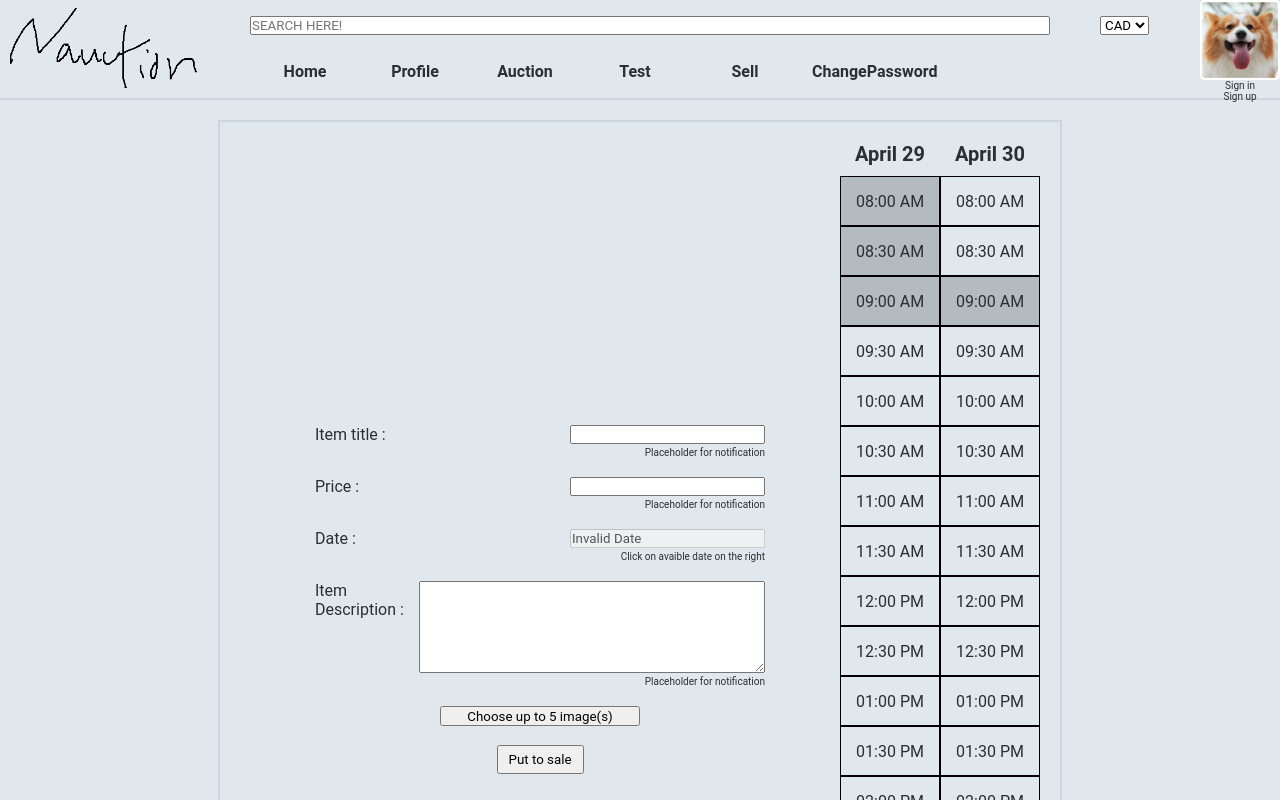
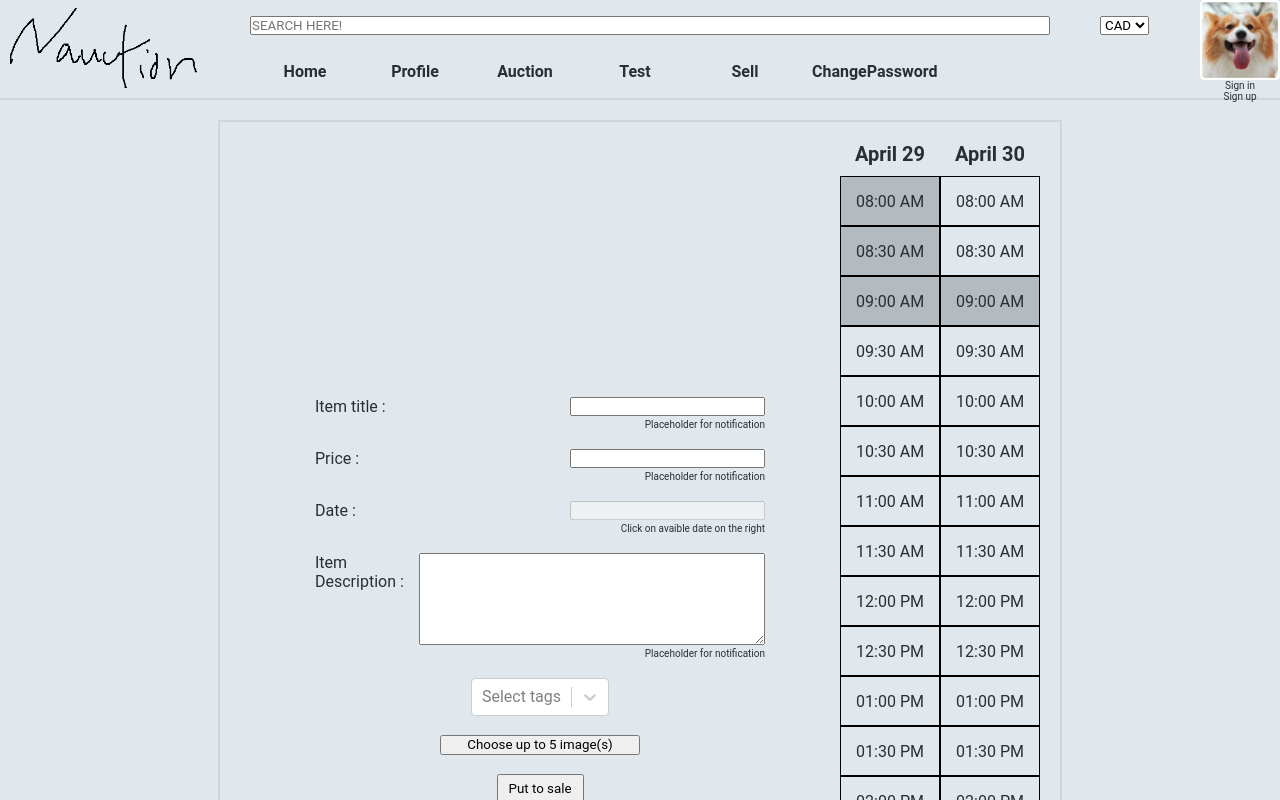
Before and after one commit to SakyunBuns/AuctionZone, a React (Vite) app in the folder dev/app/: page /Sell in a window 1280 px wide. Shown: the top 800 px of the page. Built offline with nearby package versions, Linux system fonts and the light colour scheme.

Commit message:
Adding select

```diff
--- a/dev/app/package.json
+++ b/dev/app/package.json
@@ -15,6 +15,7 @@
     "react-dom": "^18.2.0",
     "react-multi-carousel": "^2.8.2",
     "react-router-dom": "^6.8.2",
+    "react-select": "^5.7.2",
     "uuid": "^9.0.0",
     "uuidv4": "^6.2.13"
   },
--- a/dev/app/src/App.jsx
+++ b/dev/app/src/App.jsx
@@ -10,7 +10,7 @@ import SignUpPage from './SignUpPage'
 import SignInPage from './SignInPage'
 import TestPage from './TestPage'
 import SellPage from './SellPage'
-import { paletteContext } from './component/Context'
+import { paletteContext, tagsContext } from './component/Context'
 import ChangePasswordPage from './ChangePasswordPage'
 
 
@@ -25,7 +25,18 @@ export default function App() {
 
     const [currency, setCurrency] = useState(["CAD", "USD", "EUR"])
 
-
+    const tags = [  'Antique',
+    'Art & Sculture',
+    'Automobile',
+    'Bijoux & Accessoire',
+    'Collection',
+    'Livre & Manuscrit',
+    'Meuble',
+    'Monnaie',
+    'Musique',
+    'Sport',
+    'Vaisselle & Coutellerie',
+    'Vêtement']
 
     const palette1 = {
         color1: '#E1E8ED',
@@ -103,6 +114,7 @@ export default function App() {
     return (
         <div className='fullpage'>
             <paletteContext.Provider value={{palette}}>
+                <tagsContext.Provider value={{tags}}>
 
                     <Header pages={pages} signed={signed} currency={currency} setCurrency={handleCurrencyChange}/>
                     <Routes>
@@ -111,7 +123,7 @@ export default function App() {
                         <Route path='/SignIn' element={<SignInPage/>}/>
                         <Route path='*' element={<h1>error 404</h1>} key="0"/>
                     </Routes>
-
+                </tagsContext.Provider>
             </paletteContext.Provider>
             <button onClick={handleDarkMode}>{darkMode ? 'Light Mode' : 'Dark Mode'}</button>
         </div>
--- a/dev/app/src/SellPage.jsx
+++ b/dev/app/src/SellPage.jsx
@@ -3,6 +3,7 @@ import ImageUpload from './component/ImageUpload'
 import { paletteContext } from './component/Context'
 import { ItemDAO } from './DAO/ItemDAO';
 import Weekend from './component/Weekend'
+import RadioTag from './component/RadioTag';
 
 export default function SellPage(props) {
 
@@ -14,6 +15,8 @@ export default function SellPage(props) {
         price: "",
         date: "",
     }
+
+    const [tags, setTags] = React.useState([])
 
     const [formData, setFormData] = useState(reset)
 
@@ -36,7 +39,7 @@ export default function SellPage(props) {
                 date: dateSelected
             }
         })
-        console.log(formData)
+        // console.log(formData)
     }
 
     // Use FormData to send images to the API
@@ -71,6 +74,7 @@ export default function SellPage(props) {
             auction_on: formData.date,
             room_id: 1,
             images: binaryDataArray
+            //tags: tags
         });
 
         console.log(binaryDataArray)
@@ -83,6 +87,7 @@ export default function SellPage(props) {
     }
 
     function dateFormating(date){
+        if (date != "") {
             const convertDate = new Date(date)
 
             const options = {
@@ -93,12 +98,14 @@ export default function SellPage(props) {
             minute: 'numeric',
             hour12: true
             }
-
             return convertDate.toLocaleString('en-US', options)
+        }
+        else{
+            return ""
+        }
     }
 
     return (
-        <div >
         <form onSubmit={handleSubmit} className='page' style={{ alignItem: 'center', display: 'flex', justifyContent:'center'}}>
             <div className='flex--row' style={formContainerStyle}>
                 <div className='form--container' >
@@ -158,6 +165,9 @@ export default function SellPage(props) {
                     </div>
                     <br />
 
+                    <RadioTag setTags={setTags}/>
+                    <br />
+
                     <ImageUpload updateParentArray={setUplaodedImage} />
 
 
@@ -172,6 +182,6 @@ export default function SellPage(props) {
                 <Weekend date={'2021-04-29T08:00:00'} handleSelectDate={handleSelectDate}/>
             </div>
         </form>
-        </div>
+
     );
 }
--- a/dev/app/src/SignupPage.jsx
+++ b/dev/app/src/SignupPage.jsx
@@ -70,6 +70,7 @@ export default function SignUpPage(props) {
                 [event.target.name]: event.target.value
             }
         })
+        console.log(formData)
     }
 
     //Vérifier si les mots de passe correspondent au exigeance et sont identiques
--- a/dev/app/src/TestPage.jsx
+++ b/dev/app/src/TestPage.jsx
@@ -1,13 +1,11 @@
 import React from 'react'
 import { paletteContext } from './component/Context'
-import Weekend from './component/Weekend'
+import RadioTag from './component/RadioTag'
 
 export default function TestPage(){
-    const {palette} = React.useContext(paletteContext)
+
 
     return(
-        <div className='page'>
-            <Weekend date={'2021-04-29T08:00:00'}/>
-        </div>
+        <></>
     )
 }
--- a/dev/app/src/component/Context.jsx
+++ b/dev/app/src/component/Context.jsx
@@ -1,3 +1,5 @@
 import { createContext } from "react";
 
+
 export const paletteContext = createContext(null);
+export const tagsContext = createContext(null);
--- a/dev/app/src/component/Day.jsx
+++ b/dev/app/src/component/Day.jsx
@@ -4,6 +4,8 @@ import { paletteContext } from "./Context";
 export default function Day(props) {
 
     const { palette } = useContext(paletteContext);
+
+    //Fonction par chatGPT
     function getTimeIntervals(date) {
         let timeIntervals = [];
         let currentDate = new Date(date);
--- /dev/null
+++ b/dev/app/src/component/RadioTag.jsx
@@ -0,0 +1,38 @@
+import React, { useContext, useState } from "react"
+import { tagsContext } from "./Context"
+import Select from 'react-select'
+import makeAnimated from 'react-select/animated'
+
+export default function RadioTag(props) {
+
+    const { tags } = useContext(tagsContext)
+    const animatedComponents = makeAnimated();
+    const [selectedOptions, setSelectedOptions] = useState([]);
+
+    const option = tags.map((tag) => {
+        return { value: tag, label: tag }
+    })
+
+    const handleSelectChange = (selectedOptions) => {
+        setSelectedOptions(selectedOptions);
+        let temp = []
+        selectedOptions.forEach(element => {
+            temp.push(element.value)
+        });
+        //console.log(temp)
+
+        props.setTags(temp)
+    };
+
+    return(
+        <Select
+            closeMenuOnSelect={false}
+            components={animatedComponents}
+            isMulti
+            options={option}
+            placeholder="Select tags"
+            onChange={handleSelectChange}
+            value={selectedOptions}
+        />
+    )
+}
```
Also changed, not shown: 1 other file (tests, documents, lock files or other folders). Lines whose indentation alone changed are shown as unchanged.
